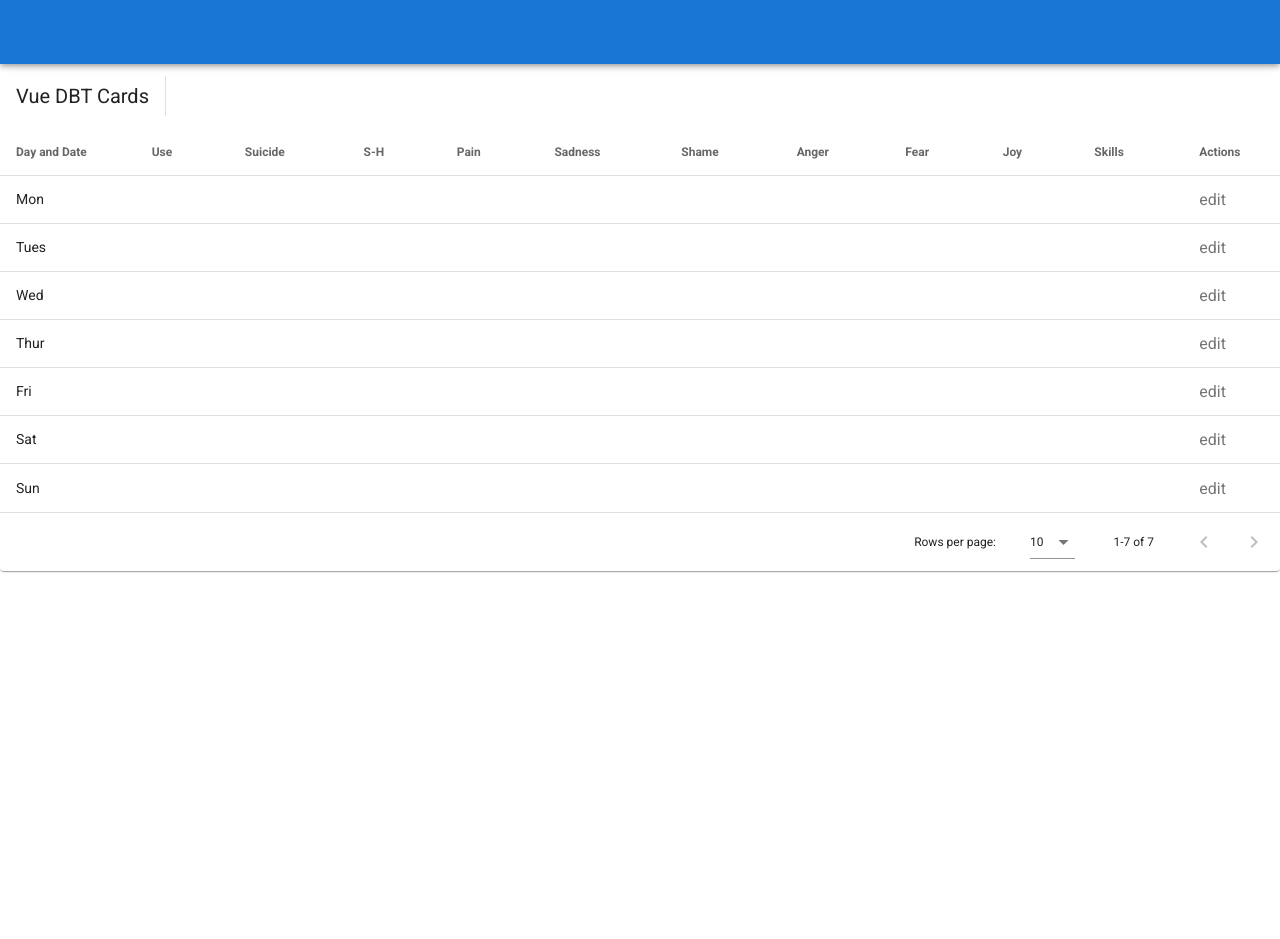
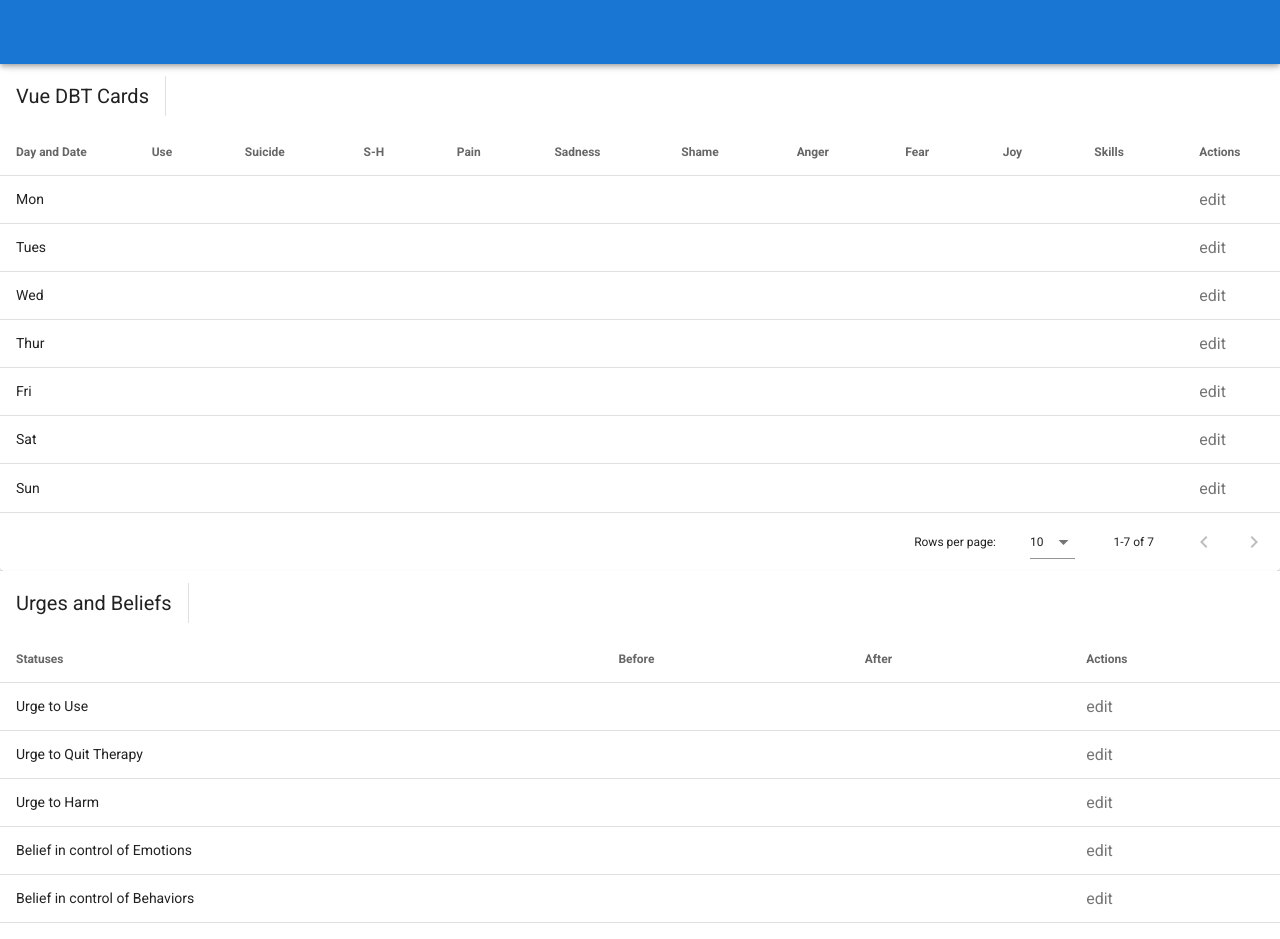
Before and after one commit to MichaelBurak/vue-dbt-cards, a Vue app: page / in a window 1280 px wide. Shown: the top 939 px of the page. Before the commit the page ends 800 px from the top, so only its background shows below. Built offline with nearby package versions, Linux system fonts and the light colour scheme.

Commit message:
urges and beliefs form

```diff
--- /dev/null
+++ b/src/components/Broken.vue
@@ -0,0 +1,141 @@
+<template>
+  <div justify="left">
+    <v-data-table :headers="ubHeaders" :items="ub" class="elevation-1">
+      <template v-slot:top>
+        <v-toolbar flat color="white">
+          <v-toolbar-title>Urges and Beliefs</v-toolbar-title>
+          <v-divider class="mx-4" inset vertical></v-divider>
+          <v-spacer></v-spacer>
+          <v-dialog v-model="dialog" max-width="500px">
+            <template v-slot:activator="{ on }"></template>
+            <v-card>
+              <v-card-title>
+                <span class="headline">{{ formTitle }}</span>
+              </v-card-title>
+
+              <v-card-text>
+                <v-container>
+                  <v-row>
+                    <v-col cols="12" sm="6" md="4">
+                      <v-text-field v-model="editedItem.before" label="Before"></v-text-field>
+                    </v-col>
+                    <v-col cols="12" sm="6" md="4">
+                      <v-text-field v-model="editedItem.after" label="After"></v-text-field>
+                    </v-col>
+                  </v-row>
+                </v-container>
+              </v-card-text>
+
+              <v-card-actions>
+                <v-spacer></v-spacer>
+                <v-btn color="blue darken-1" text @click="close">Cancel</v-btn>
+                <v-btn color="blue darken-1" text @click="save">Save</v-btn>
+              </v-card-actions>
+            </v-card>
+          </v-dialog>
+        </v-toolbar>
+      </template>
+      <template v-slot:item.action="{ item }">
+        <v-icon small class="mr-2" @click="editItem(item)">edit</v-icon>
+      </template>
+      <template v-slot:no-data>
+        <v-btn color="primary" @click="initialize">Reset</v-btn>
+      </template>
+    </v-data-table>
+  </div>
+</template>
+
+
+
+<script>
+export default {
+  data: () => ({
+    dialog: false,
+    ubHeaders: [
+      {
+        text: "Statuses",
+        align: "left",
+        sortable: false,
+        value: "name"
+      },
+      { text: "Before", value: "before" },
+      { text: "After", value: "after" },
+      { text: "Actions", value: "action", sortable: false }
+    ],
+    ub: [
+      {
+        name: "Urge to Use"
+      },
+      { name: "Urge to Quit Therapy" },
+      { name: "Urge to Harm" },
+      { name: "Belief in control of Emotions" },
+      { name: "Belief in control of Behaviors" },
+      { name: "Belief in control of Thoughts" }
+    ],
+    editedIndex: -1,
+    editedItem: {
+      before: "",
+      after: ""
+    },
+    defaultItem: {
+      before: "",
+      after: ""
+    }
+  }),
+
+  computed: {
+    formTitle() {
+      return this.editedIndex === -1 ? "New Item" : "Edit Item";
+    }
+  },
+
+  watch: {
+    dialog(val) {
+      val || this.close();
+    }
+  },
+
+  created() {
+    this.initialize();
+  },
+
+  methods: {
+    initialize() {
+      this.ub = [
+        {
+          name: "Urge to Use"
+        },
+        { name: "Urge to Quit Therapy" },
+        { name: "Urge to Harm" },
+        { name: "Belief in control of Emotions" },
+        { name: "Belief in control of Behaviors" },
+        { name: "Belief in control of Thoughts" }
+      ];
+    },
+
+    editItem(item) {
+      debugger;
+      this.editedIndex = this.ub.indexOf(item);
+      this.editedItem = Object.assign({}, item);
+      this.dialog = true;
+    },
+
+    close() {
+      this.dialog = false;
+      setTimeout(() => {
+        this.editedItem = Object.assign({}, this.defaultItem);
+        this.editedIndex = -1;
+      }, 300);
+    },
+
+    save() {
+      if (this.editedIndex > -1) {
+        Object.assign(this.ub[this.editedIndex], this.editedItem);
+      } else {
+        this.ub.push(this.editedItem);
+      }
+      this.close();
+    }
+  }
+};
+</script>
--- a/src/components/DbtCard.vue
+++ b/src/components/DbtCard.vue
@@ -1,5 +1,6 @@
 <template>
-  <v-data-table :headers="headers" :items="fields" sort-by="calories" class="elevation-1">
+  <div>
+    <v-data-table :headers="headers" :items="fields" class="elevation-1">
       <template v-slot:top>
         <v-toolbar flat color="white">
           <v-toolbar-title>Vue DBT Cards</v-toolbar-title>
@@ -48,16 +49,7 @@
                   </v-row>
                 </v-container>
               </v-card-text>
-            <!-- { text: "Use", value: "use" },
-      { text: "Suicide", value: "suicide" },
-      { text: "S-H", value: "sh" },
-      { text: "Pain", value: "pain" },
-      { text: "Sadness", value: "sad" },
-      { text: "Shame", value: "shame" },
-      { text: "Anger", value: "anger" },
-      { text: "Fear", value: "fear" },
-      { text: "Joy", value: "joy" },
-            { text: "Skills", value: "skills" },-->
+
               <v-card-actions>
                 <v-spacer></v-spacer>
                 <v-btn color="blue darken-1" text @click="close">Cancel</v-btn>
@@ -69,15 +61,20 @@
       </template>
       <template v-slot:item.action="{ item }">
         <v-icon small class="mr-2" @click="editItem(item)">edit</v-icon>
-      <!-- <v-icon small @click="deleteItem(item)">delete</v-icon> -->
       </template>
       <template v-slot:no-data>
         <v-btn color="primary" @click="initialize">Reset</v-btn>
       </template>
     </v-data-table>
+
+    <Broken />
+  </div>
 </template>
 
+
+
 <script>
+import Broken from "./Broken";
 export default {
   data: () => ({
     dialog: false,
@@ -137,6 +134,9 @@ export default {
       skills: ""
     }
   }),
+  components: {
+    Broken
+  },
 
   computed: {
     formTitle() {
@@ -176,12 +176,6 @@ export default {
       this.dialog = true;
     },
 
-    deleteItem(item) {
-      const index = this.fields.indexOf(item);
-      confirm("Are you sure you want to delete this item?") &&
-        this.desserts.splice(index, 1);
-    },
-
     close() {
       this.dialog = false;
       setTimeout(() => {
```
Lines whose indentation alone changed are shown as unchanged.
